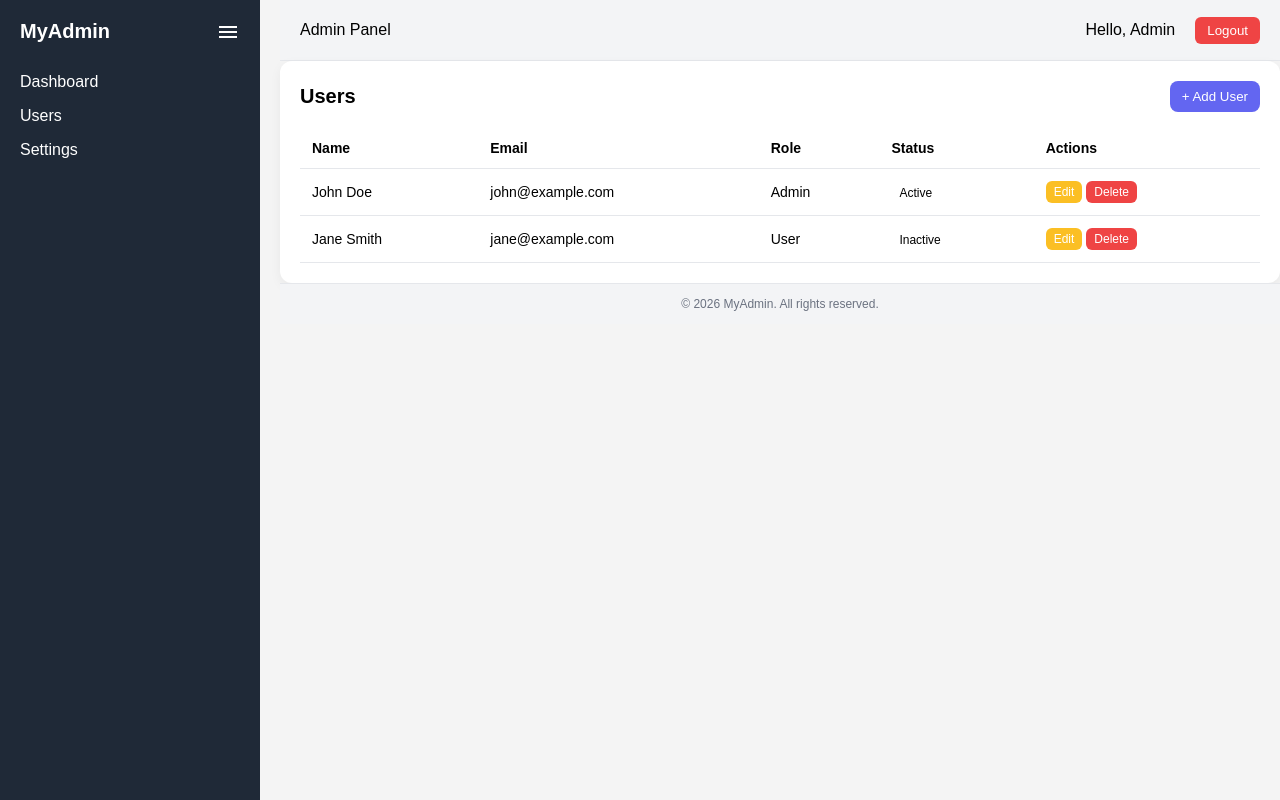
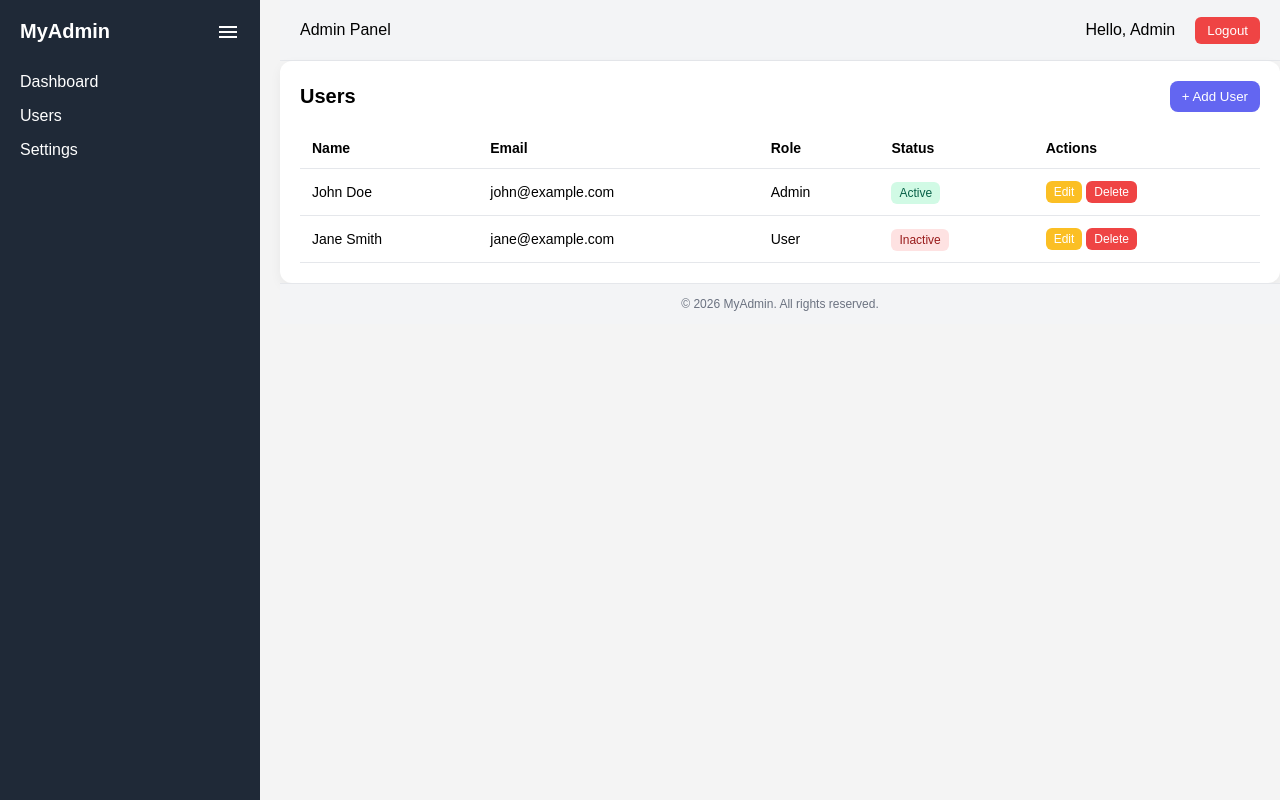
Before and after one commit to Rishavpok/admin-dashboard-vue, a Vue app: page /admin/users in a window 1280 px wide. Built offline with nearby package versions, Linux system fonts and the light colour scheme; sample sign-in values are in the browser's storage.

Commit message:
status issue fixed

```diff
--- a/src/pages/users/UserList.vue
+++ b/src/pages/users/UserList.vue
@@ -24,7 +24,7 @@
           <td>
             <span
               class="status"
-              :class="{ acitve: user.status === 'Active' }"
+              :class="{ active: user.status === 'Active', inactive: user.status === 'Inactive' }"
               >{{ user.status }}</span
             >
           </td>
```
